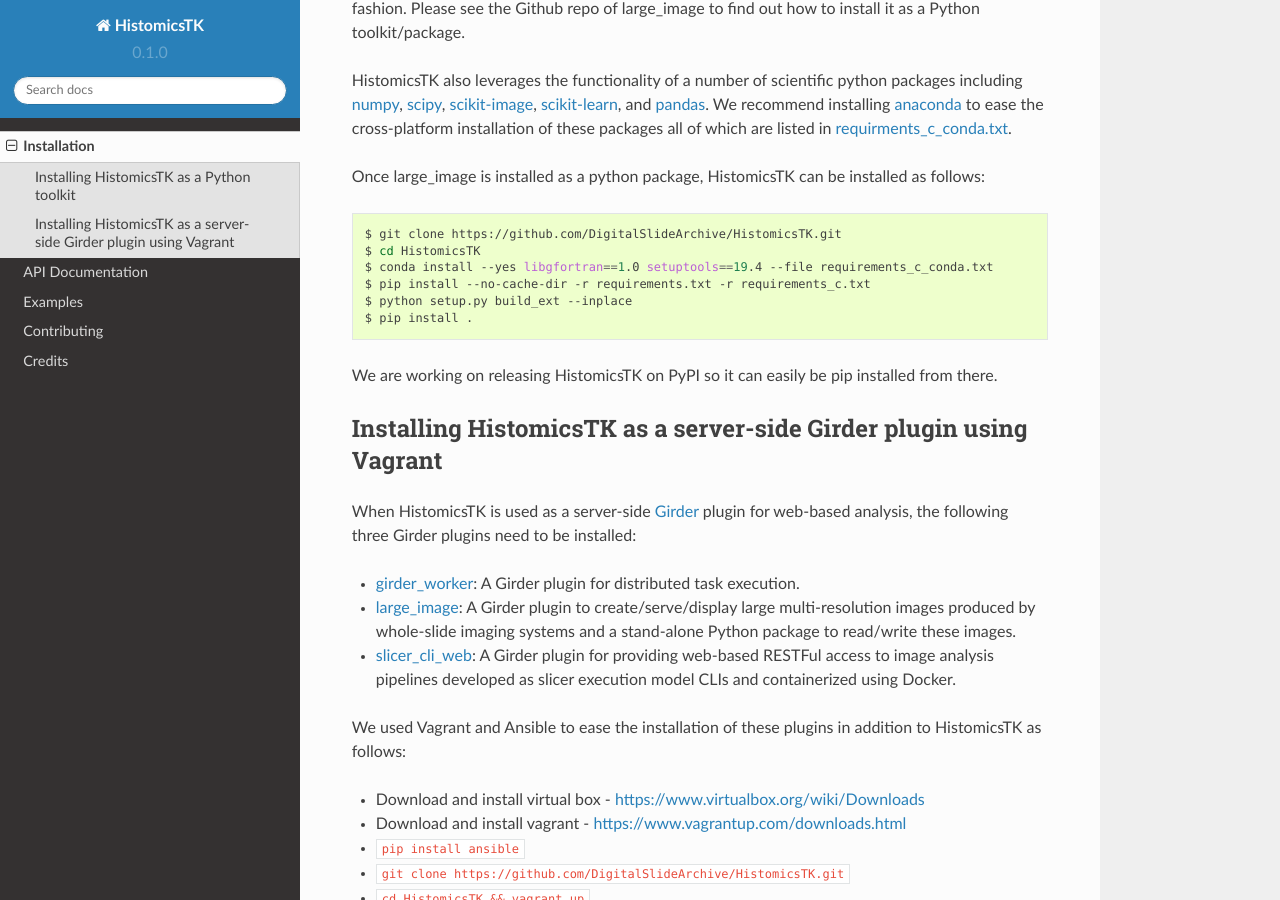
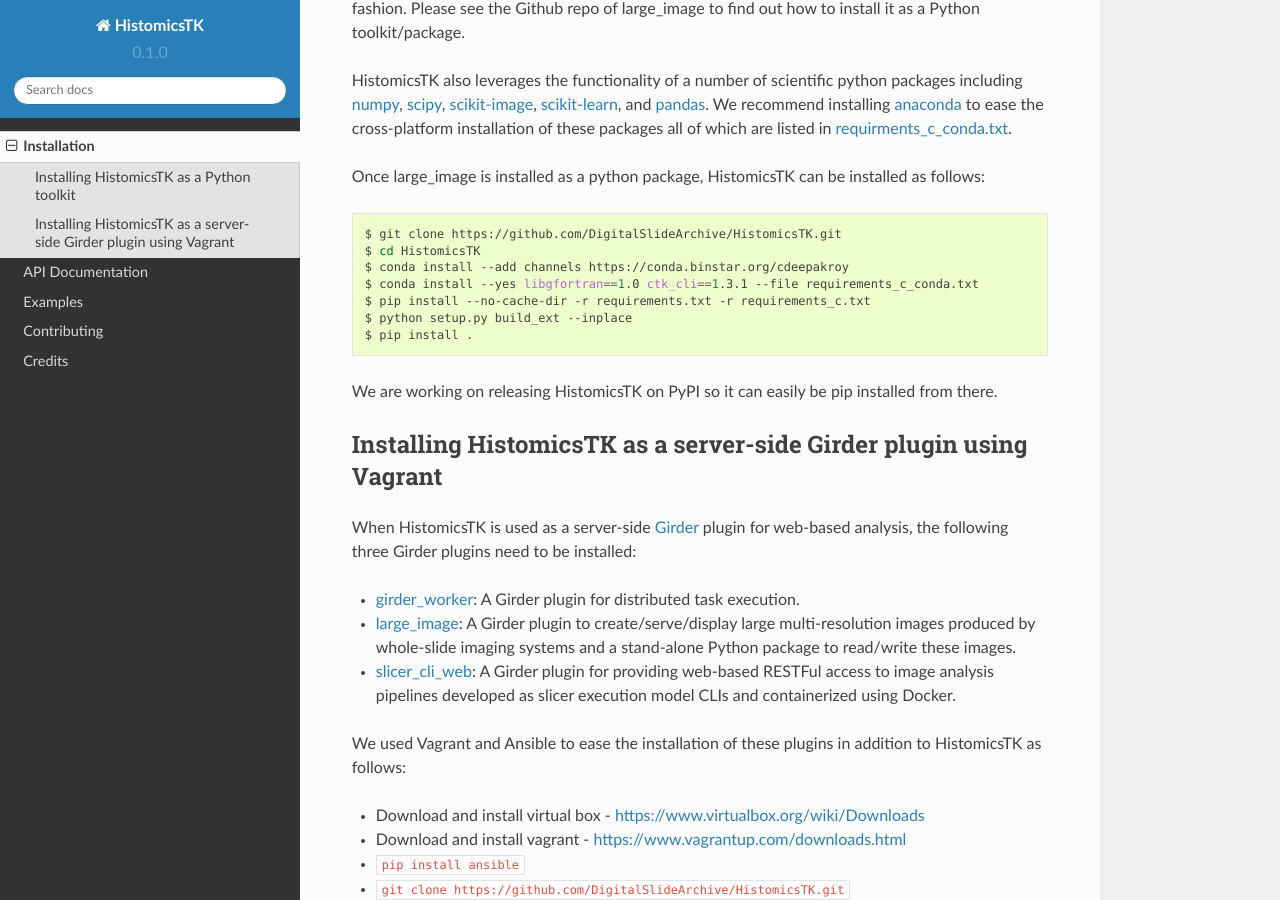
Before and after one commit to DigitalSlideArchive/HistomicsTK, a Sphinx documentation site: the page built from docs/installation.rst, in a window 1280 px wide and 900 px high, scrolled down 339 px. Built offline with Sphinx 7.4.7 and the Read the Docs theme 2.0.0, drawn with Linux system fonts in a browser that asks for light colours; pages that are not in the unit, such as notebooks, are missing from menus.

Commit message:
update histomicstk installation documentation

```diff
--- a/docs/installation.rst
+++ b/docs/installation.rst
@@ -27,7 +27,8 @@
 
     $ git clone https://github.com/DigitalSlideArchive/HistomicsTK.git
     $ cd HistomicsTK
-    $ conda install --yes libgfortran==1.0 setuptools==19.4 --file requirements_c_conda.txt
+    $ conda install --add channels https://conda.binstar.org/cdeepakroy
+    $ conda install --yes libgfortran==1.0 ctk_cli==1.3.1 --file requirements_c_conda.txt
     $ pip install --no-cache-dir -r requirements.txt -r requirements_c.txt
     $ python setup.py build_ext --inplace
     $ pip install .
```
